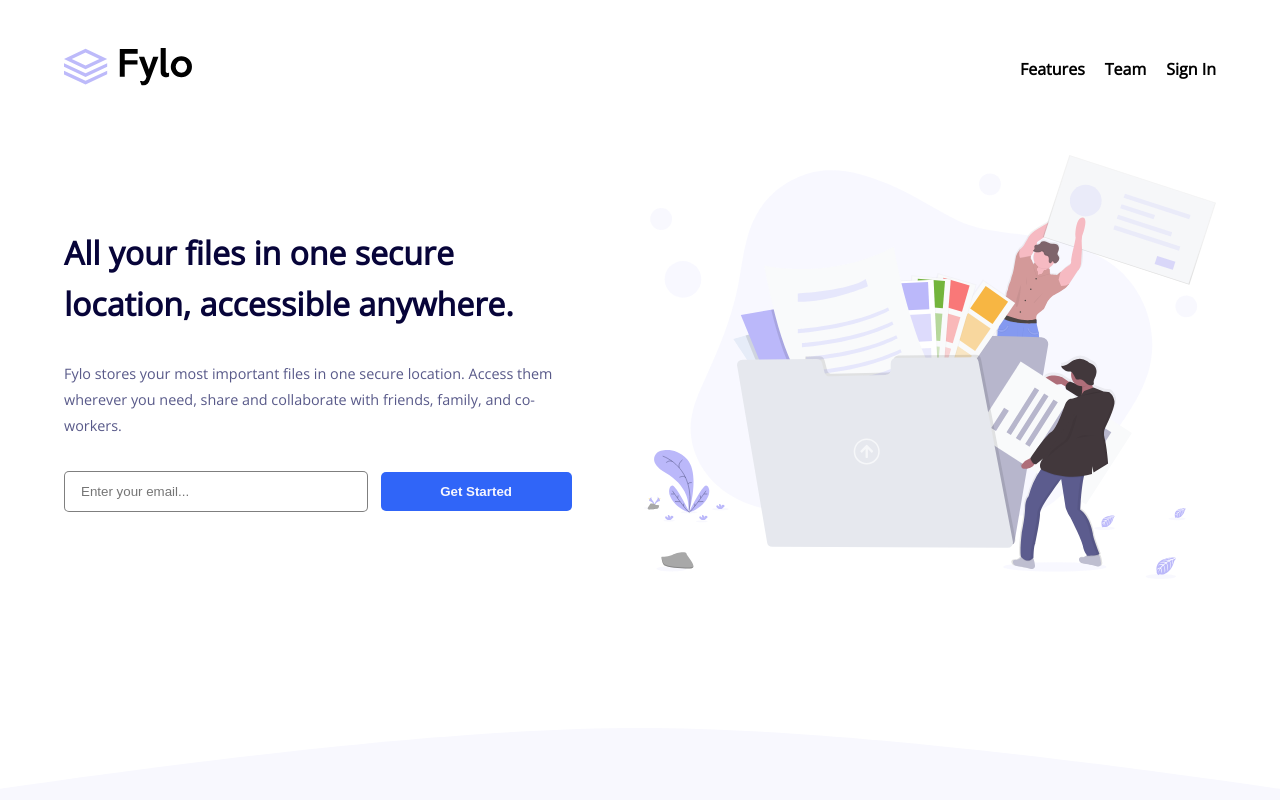
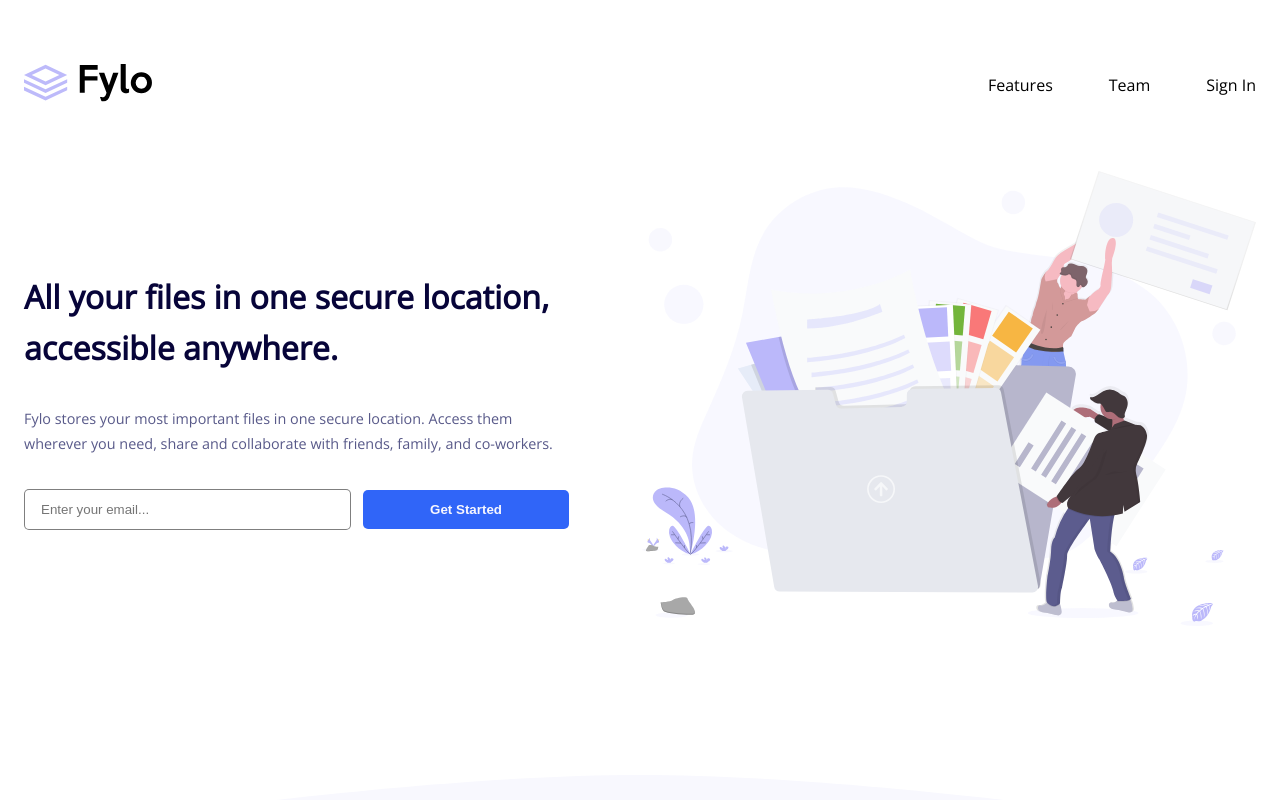
Before and after one commit to Dng120696/fylo-landing-page-with-two-column-layout, a plain HTML site: page index.html in a window 1280 px wide. Shown: the top 800 px of the page. Drawn offline with nearby package versions, Linux system fonts and the light colour scheme.

Commit message:
final commit

```diff
--- a/style.css
+++ b/style.css
@@ -39,10 +39,10 @@ body{
 
 }
 .container{
-  width: 1200px;
+  width: 1300px;
   max-width: 100%;
   margin: 0 auto;
-  padding: 3rem 1.5rem 6rem;
+  padding: 4rem 1.5rem 6rem;
 }
 .flex{
   display: flex;
@@ -93,7 +93,7 @@ footer div.flex,section.art-sec{
 }
 .nav-links ul.flex{
   gap: 1.25rem;
-  font-weight: 700;
+  font-weight: 400;
   font-size: clamp(8px,3vw,1rem);
 }
 
@@ -213,6 +213,7 @@ footer{
   background-color: var(--Very-Dark-Blue);
   color: #fff;
   text-align: left;
+  padding-top: 4rem;
   padding-left: 2rem;
   padding-bottom:0;
 }
@@ -240,7 +241,7 @@ ul.icon {
   margin: 0 auto;
 }
 footer ul li{
-  color: var(--Light-Gray);
+  color: var(--Light-Grayish-Blue);
 }
 ul.icon li i{
 
@@ -300,6 +301,9 @@ ul.icon li i:hover{
   .header-sec{
       margin-bottom: 10rem;
     }
+    .nav-links ul.flex{
+      gap:3.5rem;
+    }
   main::before{
     background: url(./images/bg-curve-desktop.svg)no-repeat top center;
     top: -7rem  ;
@@ -313,6 +317,7 @@ ul.icon li i:hover{
   }
   .art-sec{
     gap: 10rem;
+    padding-top: 4rem;
   }
   article .art-sec div{
     flex: 1;
```
